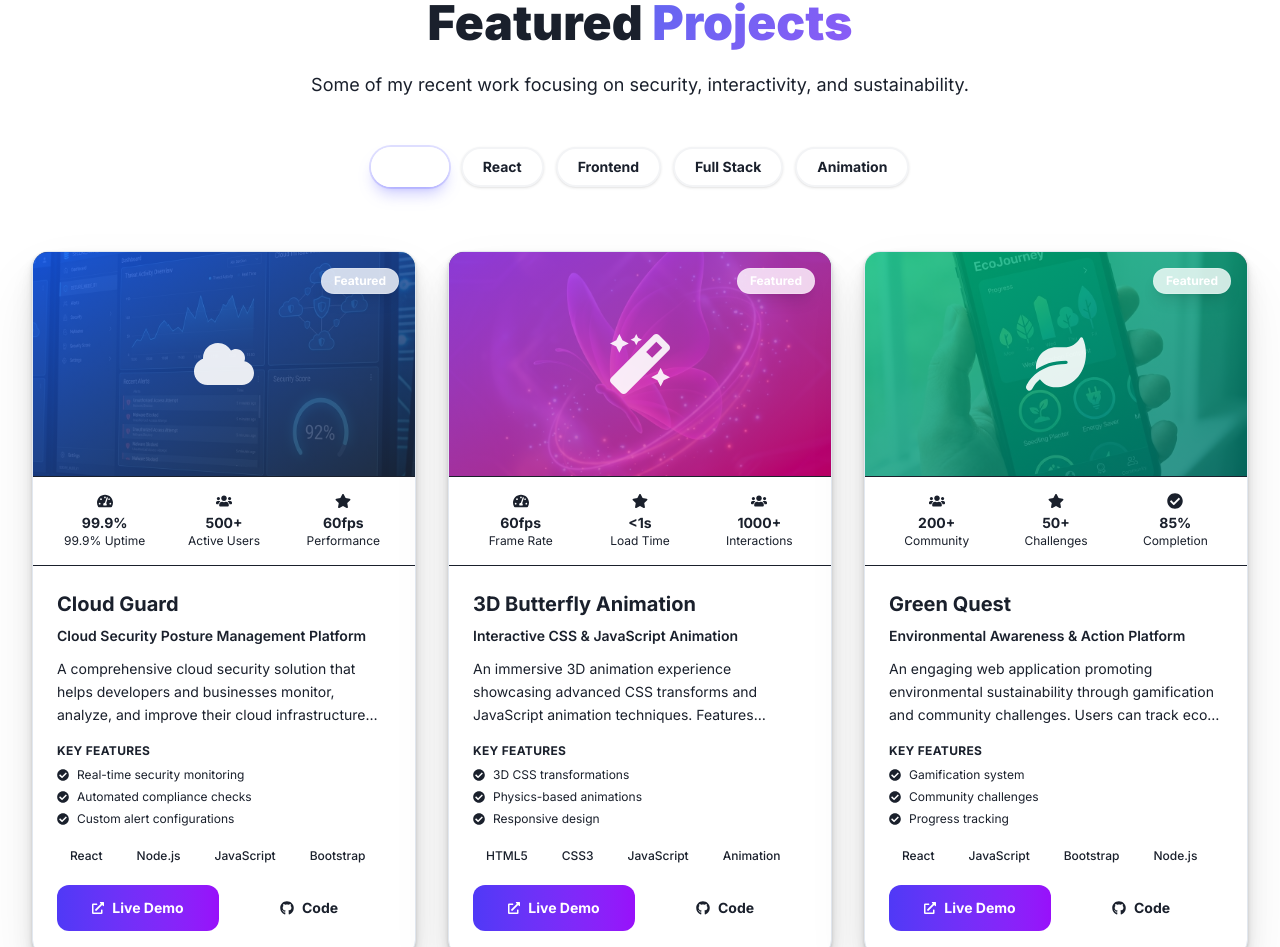
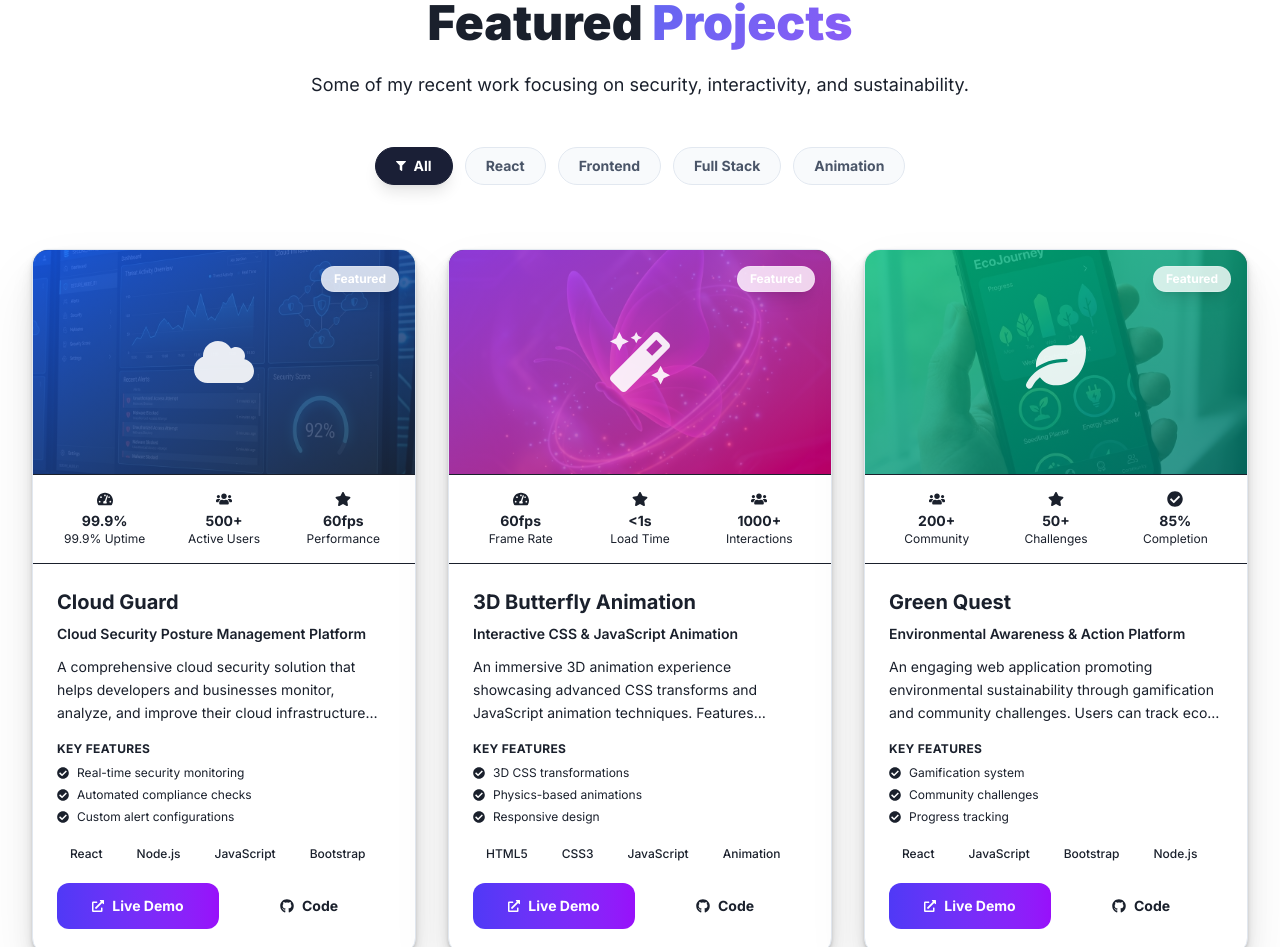
Before and after one commit to Bunnyvalluri/mywebsite, a React (Vite) app: page / in a window 1280 px wide. Shown: the part 4911-5858 px from the top of the page. Built offline with nearby package versions, Linux system fonts and the light colour scheme.

Commit message:
Standardize filter button colors via CSS classes

```diff
--- a/src/components/Projects.jsx
+++ b/src/components/Projects.jsx
@@ -122,9 +122,9 @@ const Projects = () => {
             <button
               key={filter}
               onClick={() => setActiveFilter(filter)}
-              className={`px-5 py-2 rounded-full text-sm font-bold transition-all duration-300 flex items-center gap-2 border ${activeFilter === filter
-                ? 'bg-[--color-accent] text-white border-[--color-accent] shadow-lg shadow-indigo-500/30 ring-2 ring-indigo-500/20'
-                : 'bg-white dark:bg-white/5 text-[--color-text-muted] border-2 border-gray-100 dark:border-[--color-border-custom] hover:border-[--color-accent] hover:text-[--color-accent] shadow-sm hover:shadow-md hover:-translate-y-0.5'
+              className={`px-5 py-2 rounded-full text-sm font-bold flex items-center gap-2 ${activeFilter === filter
+                ? 'btn-filter-active'
+                : 'btn-filter-inactive'
                 }`}
             >
               {activeFilter === filter && <FaFilter size={10} />}
--- a/src/index.css
+++ b/src/index.css
@@ -128,6 +128,46 @@ body {
   -webkit-background-clip: text;
   -webkit-text-fill-color: transparent;
   background-clip: text;
+}
+
+/* Filter Button Classes */
+.btn-filter-inactive {
+  background-color: var(--color-surface);
+  color: var(--color-secondary);
+  border: 1px solid var(--color-border-custom);
+  transition: all 0.3s cubic-bezier(0.4, 0, 0.2, 1);
+}
+
+.btn-filter-inactive:hover {
+  background-color: #e2e8f0;
+  /* Default fallback */
+  color: var(--color-primary);
+  border-color: var(--color-primary);
+}
+
+.dark .btn-filter-inactive {
+  background-color: rgba(255, 255, 255, 0.05);
+  border-color: rgba(255, 255, 255, 0.1);
+  color: var(--color-text-muted);
+}
+
+.dark .btn-filter-inactive:hover {
+  background-color: rgba(255, 255, 255, 0.1);
+  border-color: var(--color-accent);
+  color: var(--color-text-main);
+}
+
+.btn-filter-active {
+  background-color: var(--color-primary);
+  color: #ffffff;
+  border: 1px solid var(--color-primary);
+  box-shadow: 0 10px 15px -3px rgba(0, 0, 0, 0.1), 0 4px 6px -2px rgba(0, 0, 0, 0.05);
+}
+
+.dark .btn-filter-active {
+  background-color: var(--color-accent);
+  border-color: var(--color-accent);
+  box-shadow: 0 0 20px var(--color-glow);
 }
 
 /* Premium Animations */
```
